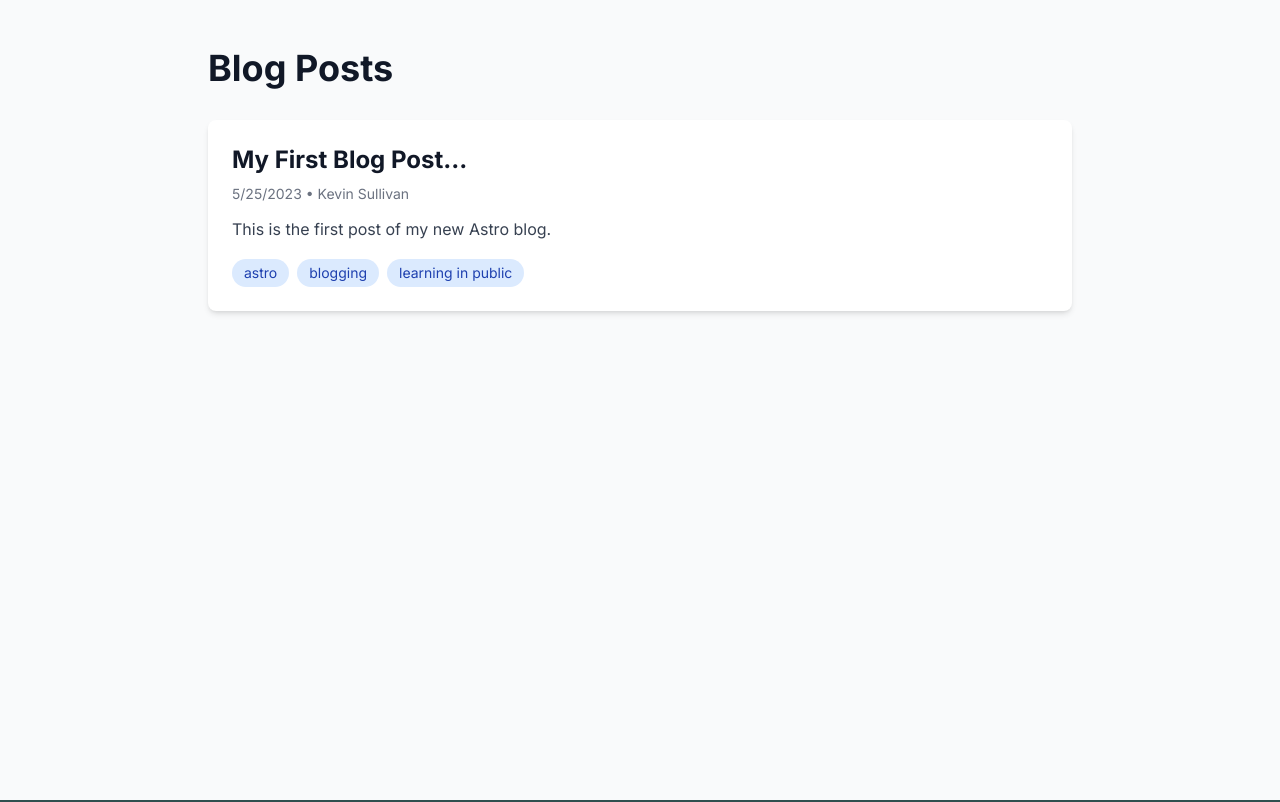
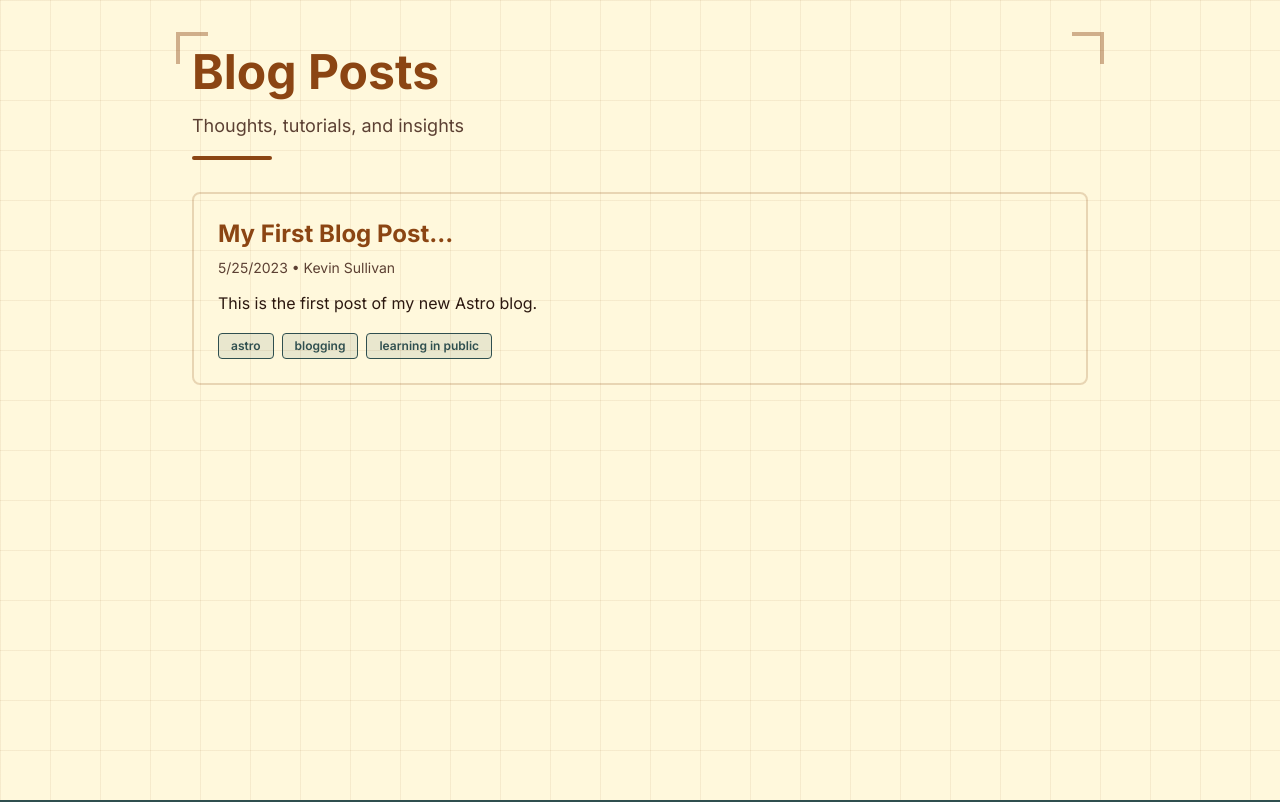
Before and after one commit to ks982579/sullivansoftware-dot-dev, a Next.js app: page /blogs in a window 1280 px wide. Shown: the top 802 px of the page. Built offline with nearby package versions, Linux system fonts and the light colour scheme; what @mui/material-nextjs would draw is missing.

Commit message:
Update Blog theme

```diff
--- a/src/app/blogs/[slug]/page.tsx
+++ b/src/app/blogs/[slug]/page.tsx
@@ -41,23 +41,30 @@ export default async function BlogPostPage({ params }: BlogPostPageProps) {
   }
 
   return (
-    <div className="min-h-screen bg-gray-50 py-12">
-      <article className="max-w-4xl mx-auto px-4">
+    <main className="min-h-screen bg-background py-12 px-4 sm:px-6 lg:px-8" style={{
+      backgroundImage: `
+        linear-gradient(rgba(139, 69, 19, 0.08) 1px, transparent 1px),
+        linear-gradient(90deg, rgba(139, 69, 19, 0.08) 1px, transparent 1px)
+      `,
+      backgroundSize: "50px 50px",
+      backgroundAttachment: "fixed",
+    }}>
+      <article className="max-w-4xl mx-auto">
         {/* Back to blogs link */}
         <Link
           href="/blogs"
-          className="text-blue-600 hover:text-blue-800 mb-6 inline-block"
+          className="text-primary hover:text-secondary mb-6 inline-block transition-colors font-medium"
         >
           ← Back to all posts
         </Link>
 
         {/* Header */}
         <header className="mb-8">
-          <h1 className="text-4xl font-bold text-gray-900 mb-4">
+          <h1 className="text-4xl sm:text-5xl font-bold text-primary mb-4">
             {post.title}
           </h1>
-          <div className="text-gray-600 mb-4">
-            <time dateTime={post.pubDate}>
+          <div className="text-text-secondary mb-6">
+            <time dateTime={post.pubDate} className="font-medium">
               {new Date(post.pubDate).toLocaleDateString("en-US", {
                 year: "numeric",
                 month: "long",
@@ -71,7 +78,7 @@ export default async function BlogPostPage({ params }: BlogPostPageProps) {
               {post.tags.map((tag) => (
                 <span
                   key={tag}
-                  className="px-3 py-1 bg-blue-100 text-blue-800 text-sm rounded-full"
+                  className="px-3 py-1 bg-secondary/10 border border-secondary text-secondary text-xs font-semibold rounded"
                 >
                   {tag}
                 </span>
@@ -81,10 +88,10 @@ export default async function BlogPostPage({ params }: BlogPostPageProps) {
         </header>
 
         {/* Content */}
-        <div className="bg-white rounded-lg shadow-md p-8">
+        <div className="bg-paper rounded-lg border-2 border-primary/20 p-8 shadow-sm">
           <MdxContent source={post.content} />
         </div>
       </article>
-    </div>
+    </main>
   );
 }
--- a/src/app/blogs/page.tsx
+++ b/src/app/blogs/page.tsx
@@ -5,37 +5,60 @@ export default function BlogsPage() {
   const posts = getAllPosts();
 
   return (
-    <div className="min-h-screen bg-gray-50 py-12">
-      <div className="max-w-4xl mx-auto px-4">
-        <h1 className="text-4xl font-bold mb-8 text-gray-900">Blog Posts</h1>
+    <main className="min-h-screen bg-background py-12 px-4 sm:px-6 lg:px-8" style={{
+      backgroundImage: `
+        linear-gradient(rgba(139, 69, 19, 0.08) 1px, transparent 1px),
+        linear-gradient(90deg, rgba(139, 69, 19, 0.08) 1px, transparent 1px)
+      `,
+      backgroundSize: "50px 50px",
+      backgroundAttachment: "fixed",
+    }}>
+      <div className="max-w-4xl mx-auto">
+        {/* Header */}
+        <div className="mb-8 animate-fade-in relative">
+          {/* Corner Accent - Top Left */}
+          <div className="absolute -top-4 -left-4 w-8 h-8 border-t-4 border-l-4 border-primary opacity-40" />
+          {/* Corner Accent - Top Right */}
+          <div className="absolute -top-4 -right-4 w-8 h-8 border-t-4 border-r-4 border-primary opacity-40" />
+
+          <h1 className="text-4xl sm:text-5xl font-bold text-primary mb-4">
+            Blog Posts
+          </h1>
+          <p className="text-lg text-text-secondary mb-4">
+            Thoughts, tutorials, and insights
+          </p>
+          <div className="w-20 h-1 bg-primary rounded-full" />
+        </div>
 
         {posts.length === 0 ? (
-          <p className="text-gray-600">
-            No blog posts yet. Check back soon!
-          </p>
+          <div className="text-center py-16 px-6 bg-paper rounded-lg border-4 border-primary/20 animate-fade-in">
+            <p className="text-text-primary text-lg font-medium">
+              No blog posts yet. Check back soon!
+            </p>
+          </div>
         ) : (
-          <div className="space-y-8">
+          <div className="space-y-6 animate-fade-in">
             {posts.map((post) => (
               <article
                 key={post.slug}
-                className="bg-white rounded-lg shadow-md p-6 hover:shadow-lg transition-shadow"
+                className="bg-paper rounded-lg border-2 border-primary/20 p-6 hover:border-primary/40 hover:shadow-md transition-all duration-200"
               >
                 <Link href={`/blogs/${post.slug}`}>
-                  <h2 className="text-2xl font-bold text-gray-900 hover:text-blue-600 mb-2">
+                  <h2 className="text-2xl font-bold text-primary hover:text-secondary mb-2 transition-colors">
                     {post.title}
                   </h2>
                 </Link>
-                <div className="text-sm text-gray-500 mb-3">
+                <div className="text-sm text-text-secondary mb-3">
                   <span>{new Date(post.pubDate).toLocaleDateString()}</span>
                   {post.author && <span> • {post.author}</span>}
                 </div>
-                <p className="text-gray-700 mb-4">{post.description}</p>
+                <p className="text-text-primary mb-4">{post.description}</p>
                 {post.tags && post.tags.length > 0 && (
                   <div className="flex flex-wrap gap-2">
                     {post.tags.map((tag) => (
                       <span
                         key={tag}
-                        className="px-3 py-1 bg-blue-100 text-blue-800 text-sm rounded-full"
+                        className="px-3 py-1 bg-secondary/10 border border-secondary text-secondary text-xs font-semibold rounded"
                       >
                         {tag}
                       </span>
@@ -47,6 +70,24 @@ export default function BlogsPage() {
           </div>
         )}
       </div>
-    </div>
+
+      {/* Styles */}
+      <style>{`
+        @keyframes fadeIn {
+          from {
+            opacity: 0;
+            transform: translateY(10px);
+          }
+          to {
+            opacity: 1;
+            transform: translateY(0);
+          }
+        }
+
+        .animate-fade-in {
+          animation: fadeIn 0.5s ease-out;
+        }
+      `}</style>
+    </main>
   );
 }
--- a/src/components/MdxContent.tsx
+++ b/src/components/MdxContent.tsx
@@ -1,7 +1,7 @@
 import { MDXRemote } from "next-mdx-remote/rsc";
 import remarkGfm from "remark-gfm";
 import rehypeHighlight from "rehype-highlight";
-import "highlight.js/styles/github-dark.css";
+import "highlight.js/styles/atom-one-light.css";
 
 interface MdxContentProps {
   source: string;
@@ -9,7 +9,7 @@ interface MdxContentProps {
 
 export default function MdxContent({ source }: MdxContentProps) {
   return (
-    <div className="prose prose-lg max-w-none dark:prose-invert">
+    <div className="prose prose-lg max-w-none prose-headings:text-primary prose-headings:font-bold prose-p:text-text-primary prose-a:text-primary prose-a:hover:text-secondary prose-a:transition-colors prose-strong:text-text-primary prose-code:text-text-primary prose-code:bg-gray-100 prose-pre:bg-gray-50 prose-pre:border prose-pre:border-primary/20">
       <MDXRemote
         source={source}
         options={{
```
